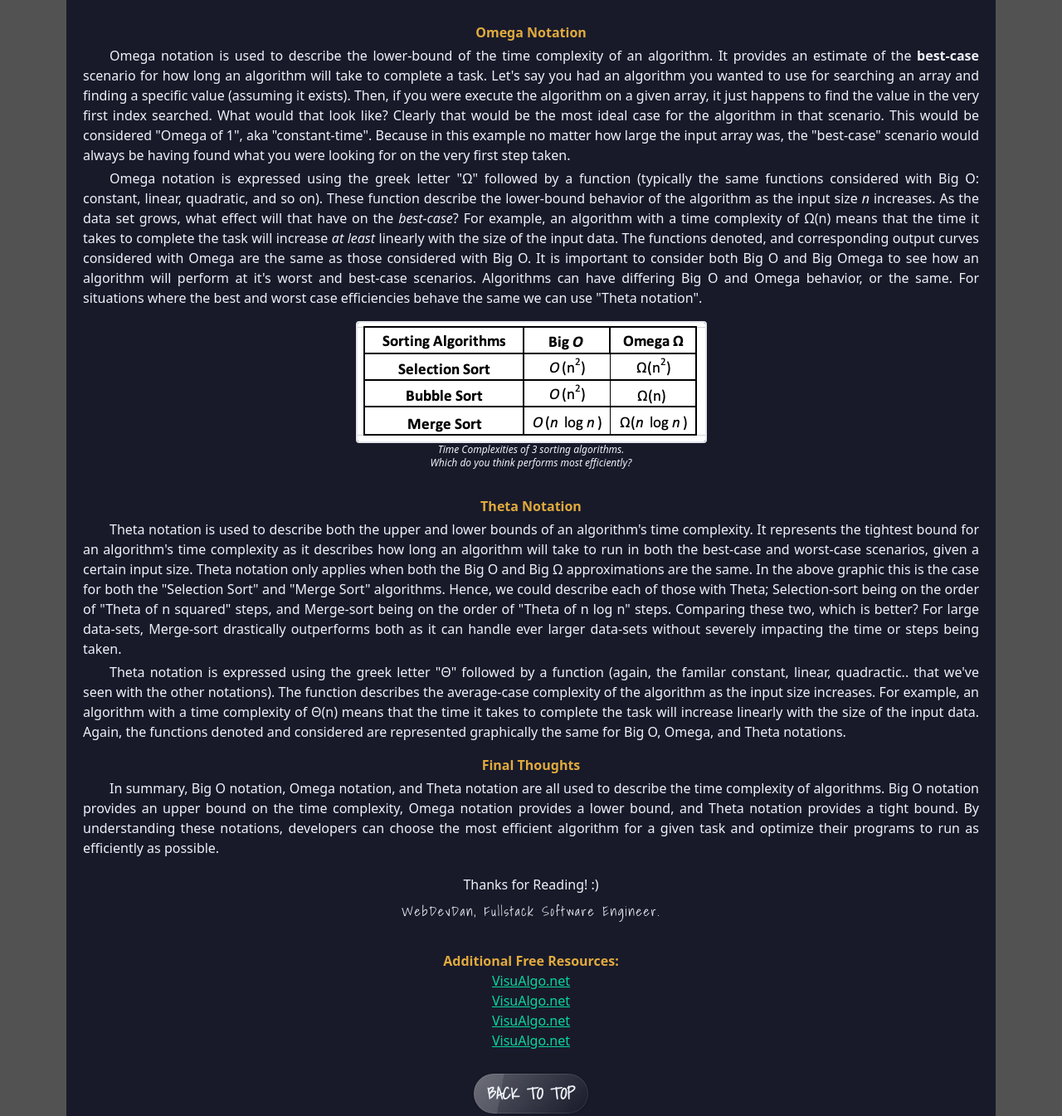
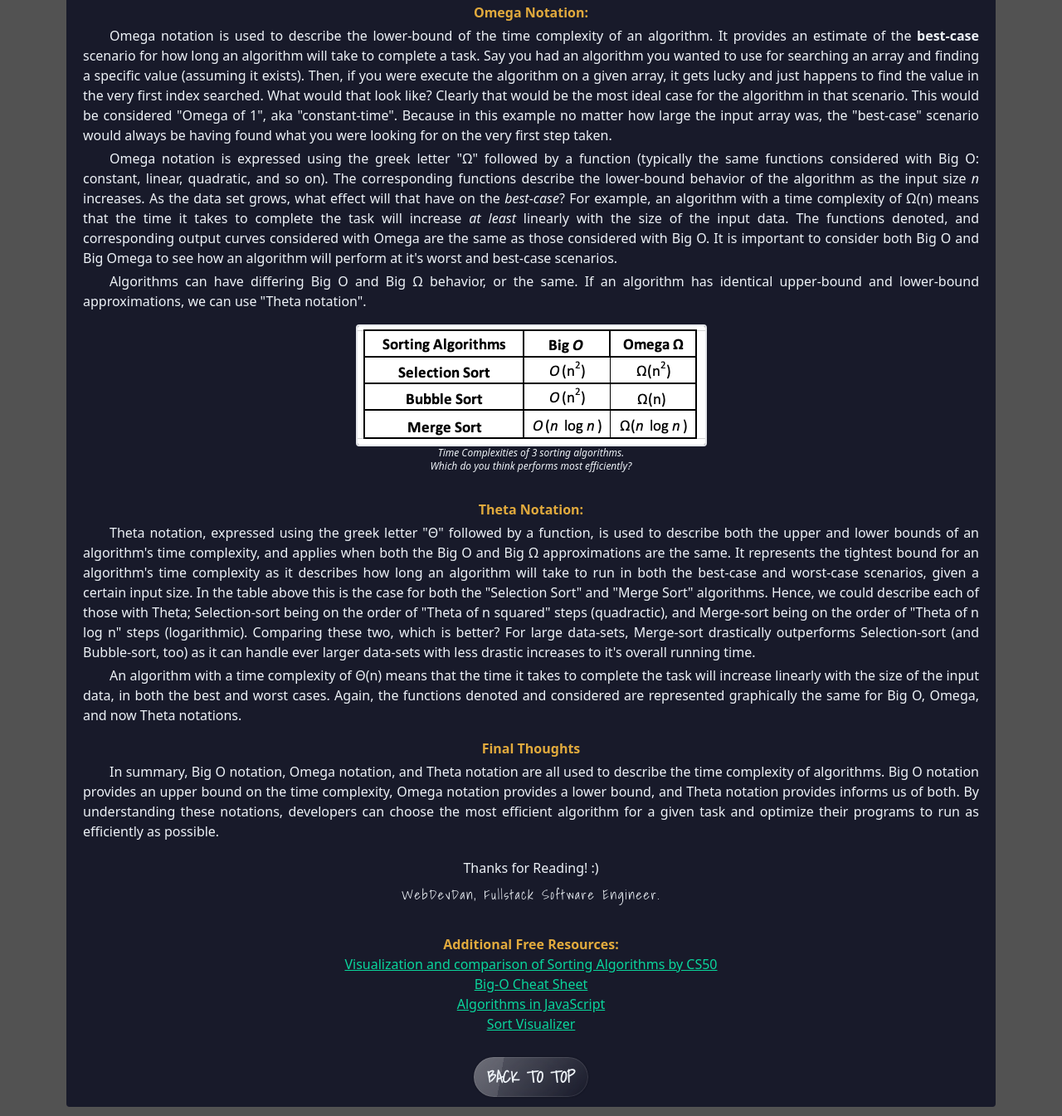
Before and after one commit to d-herz/WebDevDan, a website: page public/blog-posts/blog3.html in a window 1280 px wide. Shown: the part 1217-2562 px from the top of the page at 83% size. Drawn offline with Linux system fonts and the light colour scheme; a script that the page names is missing.

Commit message:
Blog 3 update

```diff
--- a/public/blog-posts/blog3.html
+++ b/public/blog-posts/blog3.html
@@ -161,7 +161,7 @@
          </p>
         <p class="text-justify mx-5 mt-1 mb-4 indent-8">
           In this context, a "wave of
-          the hand" approximation provides sufficient information to make informed decisions. All we need is a rough sense of how fast or slow an algorithm will be to base our decisions on and that's what these
+          the hand" approximation provides sufficient information to make informed decisions. All a developer needs is a rough sense of how fast or slow an algorithm will be and that's what these
           notations are used for. Afterall, computer performance tends to vary widely from machine to machine and increase overtime. Therefore it wouldn't really make sense to compare precise numbers.
         </p>
 
@@ -180,53 +180,54 @@
           rate of the
           algorithm as the input size increases. For example, an algorithm with a time complexity of O(n) means that the
           time it
-          takes to complete the task will increase in a linear fashion with the size of the input data. This would be described as
+          takes to complete the task will increase in a <em>linear</em> fashion with the size of the input data. This would be described as
           being "on the order of <em>n</em> steps".
         </p>
 
-        <img class="mx-auto mt-4 rounded border-2 h-64" src="/blog-posts/bigo.webp" alt="">
+        <img class="mx-auto mt-4 rounded border-2 h-64" src="/public/blog-posts/bigo.webp" alt="">
         <span class="block text-center text-xs mx-auto mb-8 italic">Big O Time Complexity Graph. Credit: Huang,
           D.</span>
 
-        <h1 class="text-center font-bold no-underline text-primary">Omega Notation</h1>
+        <h1 class="text-center font-bold no-underline text-primary">Omega Notation:</h1>
         <p class="text-justify mx-5 my-1 indent-8">
           Omega notation is used to describe the lower-bound of the time complexity of an algorithm. It provides an
           estimate of
-          the <strong>best-case</strong> scenario for how long an algorithm will take to complete a task. Let's say you had an algorithm you wanted to use
-          for searching an array and finding a specific value (assuming it exists). Then, if you were execute the algorithm on a given array, it just happens to find the value in the very
+          the <strong>best-case</strong> scenario for how long an algorithm will take to complete a task. Say you had an algorithm you wanted to use
+          for searching an array and finding a specific value (assuming it exists). Then, if you were execute the algorithm on a given array, it gets lucky and just happens to find the value in the very
           first index searched. What would that look like? Clearly that would be the most ideal case for the algorithm in that scenario. This would be
           considered "Omega of 1", aka "constant-time". Because in this example no matter how large the input array was, the "best-case" scenario would always be having found what you were looking for on the very first step taken.
         </p>
 
-        <p class="text-justify mx-5 mt-1 mb-4 indent-8">
-          Omega notation is expressed using the greek letter "Ω" followed by a function (typically the same functions considered with Big O: constant, linear, quadratic, and so on). These function describe the
+        <p class="text-justify mx-5 my-1 indent-8">
+          Omega notation is expressed using the greek letter "Ω" followed by a function (typically the same functions considered with Big O: constant, linear, quadratic, and so on). The corresponding functions describe the
           lower-bound behavior of the
           algorithm as the input size <em>n</em> increases. As the data set grows, what effect will that have on the <em>best-case</em>? For example, an algorithm with a time complexity of Ω(n) means that the
           time it
           takes to complete the task will increase <em>at least</em> linearly with the size of the input data. The functions
           denoted, and corresponding output curves considered with Omega are the same as those
           considered with Big O. It is important to consider both Big O and Big Omega to see how an algorithm will perform at
-          it's worst and best-case scenarios. Algorithms can have differing Big O and Omega behavior, or the same. For situations where the best and worst case efficiencies behave the same we can use "Theta notation".
+          it's worst and best-case scenarios.
         </p>
-        <img class="mx-auto mt-4 rounded border-2 w-72" src="/blog-posts/sort-algo.png" alt="">
+        <p class="text-justify mx-5 mt-1 mb-4 indent-8">
+          Algorithms can have differing Big O and Big Ω behavior, or the same. If an algorithm has identical upper-bound and lower-bound approximations, we can use "Theta notation".
+        </p>
+        <img class="mx-auto mt-4 rounded border-2 w-72" src="/public/blog-posts/sort-algo.png" alt="">
         <span class="block text-center text-xs mx-auto mb-8 italic">Time Complexities of 3 sorting algorithms. <br/> Which do you think performs most efficiently?</span>
 
-        <h1 class="text-center font-bold no-underline text-primary">Theta Notation</h1>
+        <h1 class="text-center font-bold no-underline text-primary">Theta Notation:</h1>
         <p class="text-justify mx-5 mt-1 indent-8">
-          Theta notation is used to describe both the upper and lower bounds of an algorithm's time complexity. It
+          Theta notation, expressed using the greek letter "Θ" followed by a function, is used to describe both the upper and lower bounds of an algorithm's time complexity, and applies when both the Big O and Big Ω approximations are the same. It
           represents the
           tightest bound for an algorithm's time complexity as it describes how long an algorithm will
           take to run
-          in both the best-case and worst-case scenarios, given a certain input size. Theta notation only applies when both the Big O and Big Ω approximations are the same. In the above graphic this is the case for both the "Selection Sort" and "Merge Sort" algorithms. Hence, we could describe each of those with Theta; Selection-sort being on the order of "Theta of n squared" steps, and Merge-sort being on the order of "Theta of n log n" steps. Comparing these two, which is better? For large data-sets, Merge-sort drastically outperforms both as it can handle ever larger data-sets without severely impacting the time or steps being taken.
+          in both the best-case and worst-case scenarios, given a certain input size. In the table above this is the case for both the "Selection Sort" and "Merge Sort" algorithms. Hence, we could describe each of those with Theta; Selection-sort being on the order of "Theta of n squared" steps (quadractic), and Merge-sort being on the order of "Theta of n log n" steps (logarithmic). Comparing these two, which is better? For large data-sets, Merge-sort drastically outperforms Selection-sort (and Bubble-sort, too) as it can handle ever larger data-sets with less drastic increases to it's overall running time.
         </p>
 
         <p class="text-justify mx-5 mt-1 mb-4 indent-8">
-          Theta notation is expressed using the greek letter "Θ" followed by a function (again, the familar constant, linear, quadractic.. that we've seen with the other notations). The function describes the
-          average-case
-          complexity of the algorithm as the input size increases. For example, an algorithm with a time complexity of
+          An algorithm with a time complexity of
           Θ(n) means
-          that the time it takes to complete the task will increase linearly with the size of the input data. Again, the
-          functions denoted and considered are represented graphically the same for Big O, Omega, and Theta notations.
+          that the time it takes to complete the task will increase linearly with the size of the input data, in both the best and worst cases. Again, the
+          functions denoted and considered are represented graphically the same for Big O, Omega, and now Theta notations.
         </p>
 
         <h1 class="text-center font-bold no-underline text-primary">Final Thoughts</h1>
@@ -234,7 +235,7 @@
           In summary, Big O notation, Omega notation, and Theta notation are all used to describe the time complexity of
           algorithms. Big O notation provides an upper bound on the time complexity, Omega notation provides a lower
           bound, and
-          Theta notation provides a tight bound. By understanding these notations, developers can choose the most
+          Theta notation provides informs us of both. By understanding these notations, developers can choose the most
           efficient
           algorithm for a given task and optimize their programs to run as efficiently as possible.
         </p>
@@ -250,18 +251,18 @@
         <div class="text-center px-6 sm:px-20 py-4">
           <h1 class="font-bold no-underline text-primary">Additional Free Resources:</h1>
           <ul class="">
-            <li><a class="text-success underline" target="_blank" href="https://visualgo.net/en">
-                VisuAlgo.net
-              </a></li>
-            <li><a class="text-success underline" target="_blank" href="https://visualgo.net/en">
-                VisuAlgo.net
-              </a></li>
-            <li><a class="text-success underline" target="_blank" href="https://visualgo.net/en">
-                VisuAlgo.net
-              </a></li>
-            <li><a class="text-success underline" target="_blank" href="https://visualgo.net/en">
-                VisuAlgo.net
-              </a></li>
+            <li><a class="text-success underline" target="_blank" href="https://www.youtube.com/watch?v=3WDWH59k1q4">
+              Visualization and comparison of Sorting Algorithms by CS50
+            </a></li>
+            <li><a class="text-success underline" target="_blank" href="https://www.bigocheatsheet.com/">
+              Big-O Cheat Sheet
+            </a></li>
+            <li><a class="text-success underline" target="_blank" href="https://medium.com/siliconwat/algorithms-in-javascript-b0bed68f4038">
+              Algorithms in JavaScript
+            </a></li>
+            <li><a class="text-success underline" target="_blank" href="https://www.sortvisualizer.com/">
+                Sort Visualizer
+            </a></li>
 
           </ul>
 
```
